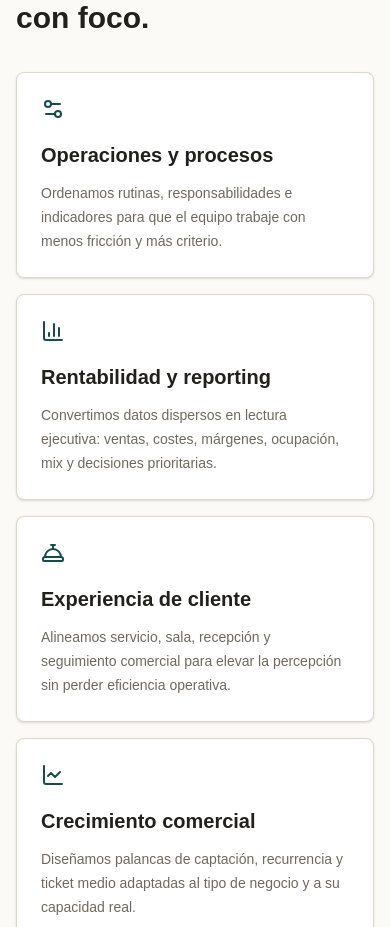
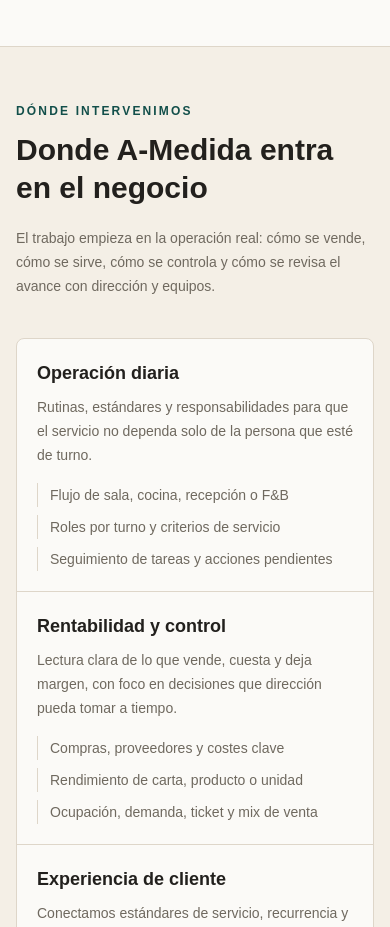
Before and after one commit to javiermatillasantiago1987-cell/a-medida-web, a Next.js app: page / in a window 390 px wide. Shown: the part 1073-2000 px from the top of the page. Built offline with nearby package versions, Linux system fonts and the light colour scheme.

Commit message:
Improve hospitality positioning and mobile navigation

```diff
--- a/src/app/page.tsx
+++ b/src/app/page.tsx
@@ -1,4 +1,5 @@
 import { CtaSection } from "@/components/sections/cta-section";
+import { EvidenceSection } from "@/components/sections/evidence-section";
 import { MethodSteps } from "@/components/sections/method-steps";
 import { PageHero } from "@/components/sections/page-hero";
 import { SectorCards } from "@/components/sections/sector-cards";
@@ -9,7 +10,9 @@
 import { sectorsSection } from "@/content/sectors";
 import { servicesSection } from "@/content/services";
 
-export const metadata = createPageMetadata(homePageContent);
+export const metadata = createPageMetadata(homePageContent, {
+  absoluteTitle: true,
+});
 
 export default function Home() {
   return (
@@ -30,6 +33,7 @@
           ))}
         </div>
       </section>
+      <EvidenceSection content={homePageContent.sections.operationalEvidence} />
       <ServiceCards {...servicesSection} />
       <MethodSteps {...methodSection} />
       <SectorCards {...sectorsSection} />
--- /dev/null
+++ b/src/components/sections/evidence-section.tsx
@@ -0,0 +1,48 @@
+import type { EvidenceSection as EvidenceSectionContent } from "@/content/types";
+
+type EvidenceSectionProps = {
+  content: EvidenceSectionContent;
+};
+
+export function EvidenceSection({ content }: EvidenceSectionProps) {
+  return (
+    <section className="border-y bg-[#f4efe6]">
+      <div className="mx-auto grid w-full max-w-6xl gap-10 px-4 py-14 sm:px-6 md:grid-cols-[0.85fr_1.15fr] md:py-16">
+        <div>
+          {content.intro.eyebrow ? (
+            <p className="text-xs font-semibold tracking-[0.18em] text-primary uppercase">
+              {content.intro.eyebrow}
+            </p>
+          ) : null}
+          <h2 className="mt-3 text-3xl font-semibold leading-tight">
+            {content.intro.title}
+          </h2>
+          {content.intro.description ? (
+            <p className="mt-5 text-sm leading-6 text-muted-foreground">
+              {content.intro.description}
+            </p>
+          ) : null}
+        </div>
+        <div className="divide-y rounded-lg border bg-background">
+          {content.items.map((item) => (
+            <article className="grid gap-4 p-5 sm:grid-cols-[0.7fr_1fr]" key={item.title}>
+              <div>
+                <h3 className="text-lg font-semibold">{item.title}</h3>
+                <p className="mt-2 text-sm leading-6 text-muted-foreground">
+                  {item.description}
+                </p>
+              </div>
+              <ul className="grid gap-2 text-sm leading-6 text-muted-foreground">
+                {item.items.map((detail) => (
+                  <li className="border-l pl-3" key={detail}>
+                    {detail}
+                  </li>
+                ))}
+              </ul>
+            </article>
+          ))}
+        </div>
+      </div>
+    </section>
+  );
+}
--- a/src/content/contact.ts
+++ b/src/content/contact.ts
@@ -3,12 +3,19 @@
 export const contactPageContent: PageContent & {
   contact: {
     emailCta: CTA;
-    phoneCta: CTA;
+    secondaryCta?: CTA;
     reasonsTitle: string;
     reasons: string[];
     response: {
       title: string;
       description: string;
+    };
+    nextSteps: {
+      title: string;
+      items: {
+        title: string;
+        description: string;
+      }[];
     };
   };
 } = {
@@ -29,21 +36,41 @@
       label: "hola@a-medida.es",
       href: "mailto:hola@a-medida.es",
     },
-    phoneCta: {
-      label: "Solicitar llamada",
-      href: "tel:+34000000000",
+    secondaryCta: {
+      label: "Enviar contexto por email",
+      href: "mailto:hola@a-medida.es?subject=Contexto%20del%20proyecto",
     },
     reasonsTitle: "Motivos habituales para conversar",
     reasons: [
-      "Revisar la operación antes de abrir o escalar.",
-      "Detectar por qué el negocio vende pero no convierte en margen.",
-      "Ordenar reporting, procesos y responsabilidades.",
-      "Acompañar a equipos directivos en una etapa de cambio.",
+      "Revisar la operación antes de abrir, ordenar o escalar.",
+      "Entender por qué el negocio vende pero no convierte en margen suficiente.",
+      "Alinear reporting, procesos y responsabilidades entre áreas o unidades.",
+      "Acompañar a equipos directivos en una etapa de cambio operativo.",
     ],
     response: {
       title: "Primera respuesta",
       description:
-        "Revisamos el contexto y proponemos una conversación inicial de 30 minutos si vemos encaje y una oportunidad clara de aportar valor.",
+        "Revisamos el contexto y proponemos una conversación inicial si vemos encaje y una oportunidad clara de aportar valor.",
+    },
+    nextSteps: {
+      title: "Qué ocurre después",
+      items: [
+        {
+          title: "Conversación inicial",
+          description:
+            "Entendemos formato, momento del negocio, equipo, principales tensiones y objetivos de dirección.",
+        },
+        {
+          title: "Lectura de prioridades",
+          description:
+            "Identificamos fricciones operativas, áreas de margen y puntos donde falta seguimiento o criterio común.",
+        },
+        {
+          title: "Plan enfocado",
+          description:
+            "Proponemos una forma de trabajo concreta, con alcance, prioridades y próximos pasos asumibles.",
+        },
+      ],
     },
   },
 };
--- a/src/content/home.ts
+++ b/src/content/home.ts
@@ -1,5 +1,5 @@
 import { defaultPageCta } from "@/content/site";
-import type { PageContent } from "@/content/types";
+import type { EvidenceSection, PageContent } from "@/content/types";
 
 export const homePageContent: PageContent & {
   sections: {
@@ -7,19 +7,20 @@
       title: string;
       items: string[];
     };
+    operationalEvidence: EvidenceSection;
   };
 } = {
   slug: "",
   seo: {
     title: "A-Medida | Consultoría operativa para hospitality",
     description:
-      "Consultoría para restaurantes, hoteles y grupos de hostelería que quieren mejorar operaciones, rentabilidad, experiencia de cliente y crecimiento.",
+      "Consultoría para restaurantes, hoteles y grupos de hostelería que necesitan ordenar operaciones, proteger margen y crecer sin perder control.",
   },
   hero: {
     eyebrow: "Consultoría hospitality",
-    title: "Operaciones más claras, negocios más rentables.",
+    title: "Más control operativo para negocios de hostelería que quieren crecer.",
     description:
-      "A-Medida ayuda a restaurantes, hoteles y grupos de hostelería a mejorar operaciones, rentabilidad, experiencia de cliente y crecimiento con método, datos y acompañamiento.",
+      "A-Medida trabaja con restaurantes, hoteles y grupos para ordenar prioridades, reducir fricción entre turnos o unidades, conectar datos con decisiones y convertir las mejoras en seguimiento real.",
     primaryCta: {
       label: "Empezar conversación",
       href: "/contacto",
@@ -27,12 +28,62 @@
   },
   sections: {
     proofPoints: {
-      title: "Consultoría pegada al servicio real.",
+      title: "Consultoría pegada a lo que ocurre durante el servicio.",
       items: [
-        "Consultoría pegada a la operación diaria.",
-        "Lenguaje claro para dirección y equipos.",
-        "Decisiones conectadas con rentabilidad, servicio y crecimiento.",
-        "Métodos preparados para escalar sin convertir el negocio en una plantilla genérica.",
+        "Margen bajo presión por costes, compras, producto y decisiones poco visibles.",
+        "Equipos que trabajan distinto según turno, responsable o ubicación.",
+        "Herramientas y reporting fragmentados que no aclaran qué hacer primero.",
+        "Planes de mejora que se deciden, pero no siempre se siguen hasta el resultado.",
+      ],
+    },
+    operationalEvidence: {
+      intro: {
+        eyebrow: "Dónde intervenimos",
+        title: "Donde A-Medida entra en el negocio",
+        description:
+          "El trabajo empieza en la operación real: cómo se vende, cómo se sirve, cómo se controla y cómo se revisa el avance con dirección y equipos.",
+      },
+      items: [
+        {
+          title: "Operación diaria",
+          description:
+            "Rutinas, estándares y responsabilidades para que el servicio no dependa solo de la persona que esté de turno.",
+          items: [
+            "Flujo de sala, cocina, recepción o F&B",
+            "Roles por turno y criterios de servicio",
+            "Seguimiento de tareas y acciones pendientes",
+          ],
+        },
+        {
+          title: "Rentabilidad y control",
+          description:
+            "Lectura clara de lo que vende, cuesta y deja margen, con foco en decisiones que dirección pueda tomar a tiempo.",
+          items: [
+            "Compras, proveedores y costes clave",
+            "Rendimiento de carta, producto o unidad",
+            "Ocupación, demanda, ticket y mix de venta",
+          ],
+        },
+        {
+          title: "Experiencia de cliente",
+          description:
+            "Conectamos estándares de servicio, recurrencia y reputación con la forma en que el equipo opera cada día.",
+          items: [
+            "Reservas, no-shows y gestión de demanda",
+            "Momentos críticos de la experiencia",
+            "Recurrencia, reputación y oportunidades comerciales",
+          ],
+        },
+        {
+          title: "Seguimiento y reporting",
+          description:
+            "Instalamos un ritmo de gestión para que los datos, reuniones y compromisos no se queden en una presentación.",
+          items: [
+            "Cuadros de mando accionables",
+            "Reuniones de seguimiento y responsables",
+            "Prioridades por semana, unidad o área",
+          ],
+        },
       ],
     },
   },
--- a/src/content/sectors.ts
+++ b/src/content/sectors.ts
@@ -12,19 +12,19 @@
     {
       title: "Restaurantes",
       description:
-        "Negocios independientes y grupos que necesitan mejorar sala, cocina, márgenes, reservas, turnos y recurrencia.",
+        "Servicio de sala, cocina, reservas, covers, carta, ticket medio y recurrencia. Ordenamos el día a día para que la experiencia y el margen avancen juntos.",
       icon: "store",
     },
     {
       title: "Hoteles",
       description:
-        "Equipos hoteleros que buscan conectar operación, revenue, restauración, reputación y experiencia del huésped.",
+        "Conectamos F&B, recepción, experiencia del huésped, reputación, ocupación y oportunidades de revenue para que los departamentos trabajen con una lectura común.",
       icon: "hotel",
     },
     {
       title: "Grupos de hostelería",
       description:
-        "Organizaciones con varias unidades que necesitan método, reporting común y escalabilidad sin perder identidad.",
+        "Ayudamos a escalar estándares, reporting y ritmo de gestión entre unidades sin convertir cada local en una copia sin criterio propio.",
       icon: "building",
     },
   ],
@@ -35,13 +35,13 @@
   seo: {
     title: "Sectores",
     description:
-      "Consultoría para restaurantes, hoteles y grupos de hostelería que necesitan mejorar operaciones y crecimiento.",
+      "Consultoría para restaurantes, hoteles y grupos de hostelería que necesitan mejorar operaciones, reporting, consistencia y crecimiento.",
   },
   hero: {
     eyebrow: "Sectores",
     title: "Restaurantes, hoteles y grupos con operaciones vivas.",
     description:
-      "Cada formato tiene ritmos, márgenes, equipos y clientes distintos. A-Medida trabaja desde esa realidad para proponer cambios que tengan sentido en el día a día.",
+      "Cada formato tiene ritmos, márgenes, equipos y clientes distintos. A-Medida trabaja desde esa realidad para proponer cambios que tengan sentido en el servicio, en la gestión y en la cuenta de resultados.",
   },
   cta: {
     title: "Cuéntanos el tipo de negocio y el momento en el que está.",
--- a/src/content/services.ts
+++ b/src/content/services.ts
@@ -6,31 +6,31 @@
 } = {
   intro: {
     eyebrow: "Servicios",
-    title: "Palancas para mejorar con foco.",
+    title: "Palancas concretas para negocios que viven en la operación.",
   },
   items: [
     {
-      title: "Operaciones y procesos",
+      title: "Ritmo operativo y estándares",
       description:
-        "Ordenamos rutinas, responsabilidades e indicadores para que el equipo trabaje con menos fricción y más criterio.",
+        "Cuando cada turno resuelve a su manera, ayudamos a definir rutinas, roles y criterios de servicio para ganar consistencia sin volver rígido al equipo.",
       icon: "settings",
     },
     {
-      title: "Rentabilidad y reporting",
+      title: "Margen, costes y reporting",
       description:
-        "Convertimos datos dispersos en lectura ejecutiva: ventas, costes, márgenes, ocupación, mix y decisiones prioritarias.",
+        "Ordenamos ventas, compras, costes, ticket, ocupación y mix para que dirección vea dónde se escapa margen y qué decisiones priorizar.",
       icon: "barChart",
     },
     {
-      title: "Experiencia de cliente",
+      title: "Experiencia y recurrencia",
       description:
-        "Alineamos servicio, sala, recepción y seguimiento comercial para elevar la percepción sin perder eficiencia operativa.",
+        "Conectamos reservas, no-shows, reputación, servicio y seguimiento comercial para mejorar la experiencia y favorecer que el cliente vuelva.",
       icon: "concierge",
     },
     {
-      title: "Crecimiento comercial",
+      title: "Crecimiento con control",
       description:
-        "Diseñamos palancas de captación, recurrencia y ticket medio adaptadas al tipo de negocio y a su capacidad real.",
+        "Diseñamos acciones comerciales y de expansión que encajan con la capacidad operativa real, evitando crecer a costa de perder calidad o foco.",
       icon: "lineChart",
     },
   ],
@@ -41,13 +41,13 @@
   seo: {
     title: "Servicios",
     description:
-      "Servicios de consultoría operativa, reporting, experiencia de cliente y crecimiento para negocios hospitality.",
+      "Servicios de consultoría operativa, reporting, experiencia de cliente y crecimiento para restaurantes, hoteles y grupos de hostelería.",
   },
   hero: {
     eyebrow: "Servicios",
-    title: "Palancas concretas para mejorar operación, margen y crecimiento.",
+    title: "Mejorar el negocio desde lo que ocurre cada día.",
     description:
-      "Trabajamos sobre los puntos que más condicionan el resultado del negocio: cómo se organiza el equipo, cómo se mide, cómo se vende y cómo se entrega la experiencia.",
+      "Trabajamos sobre las áreas que condicionan margen, servicio y crecimiento: cómo se organiza el equipo, qué se mide, cómo se decide y cómo se da seguimiento a las mejoras.",
   },
   cta: {
     title:
```
Also changed, not shown: src/app/contacto/page.tsx (+28 -4 lines), src/components/site/header.tsx (+55 -4 lines), src/content/metadata.ts (+13 -2 lines), src/content/types.ts (+11 -0 lines).
